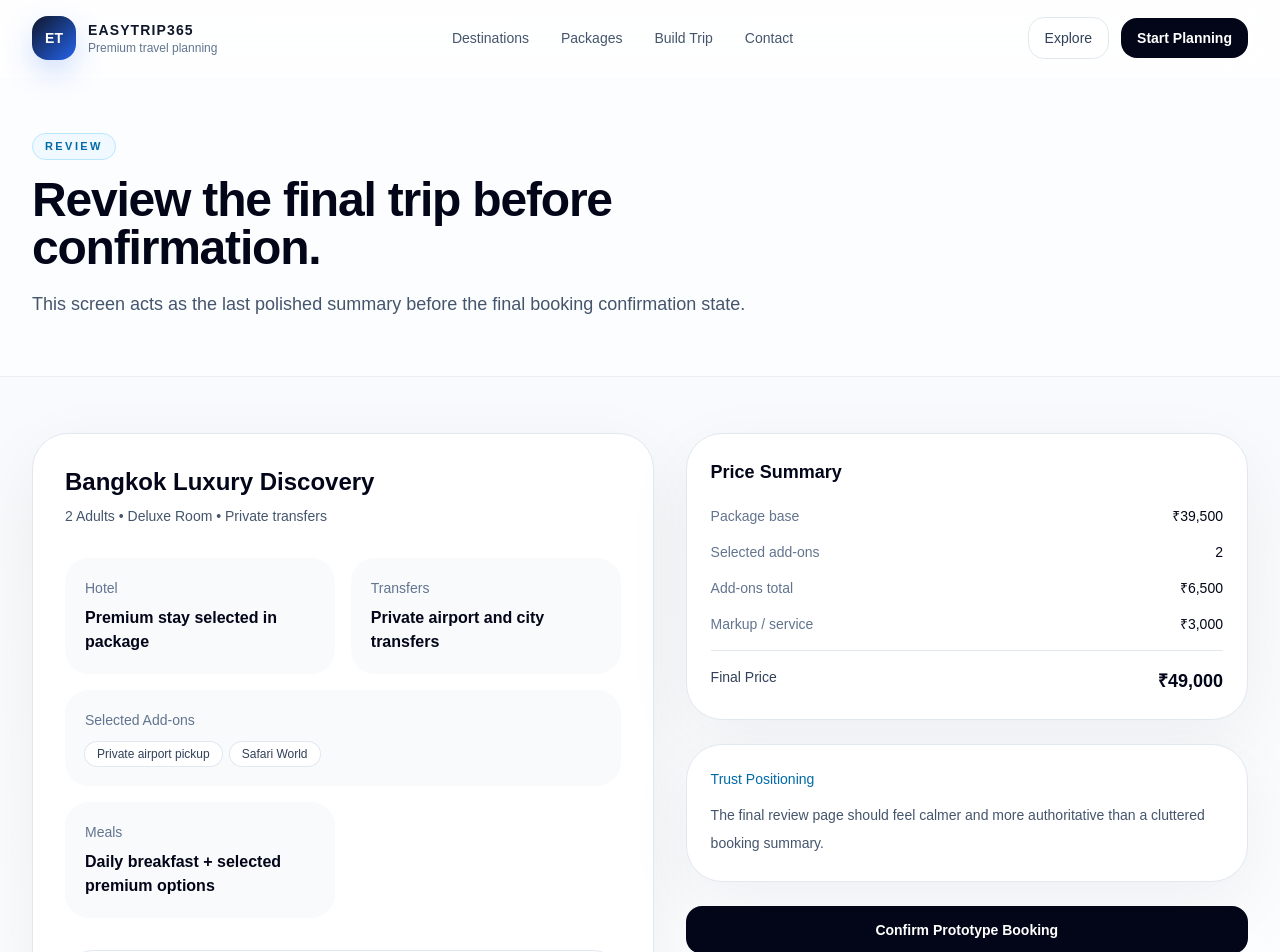
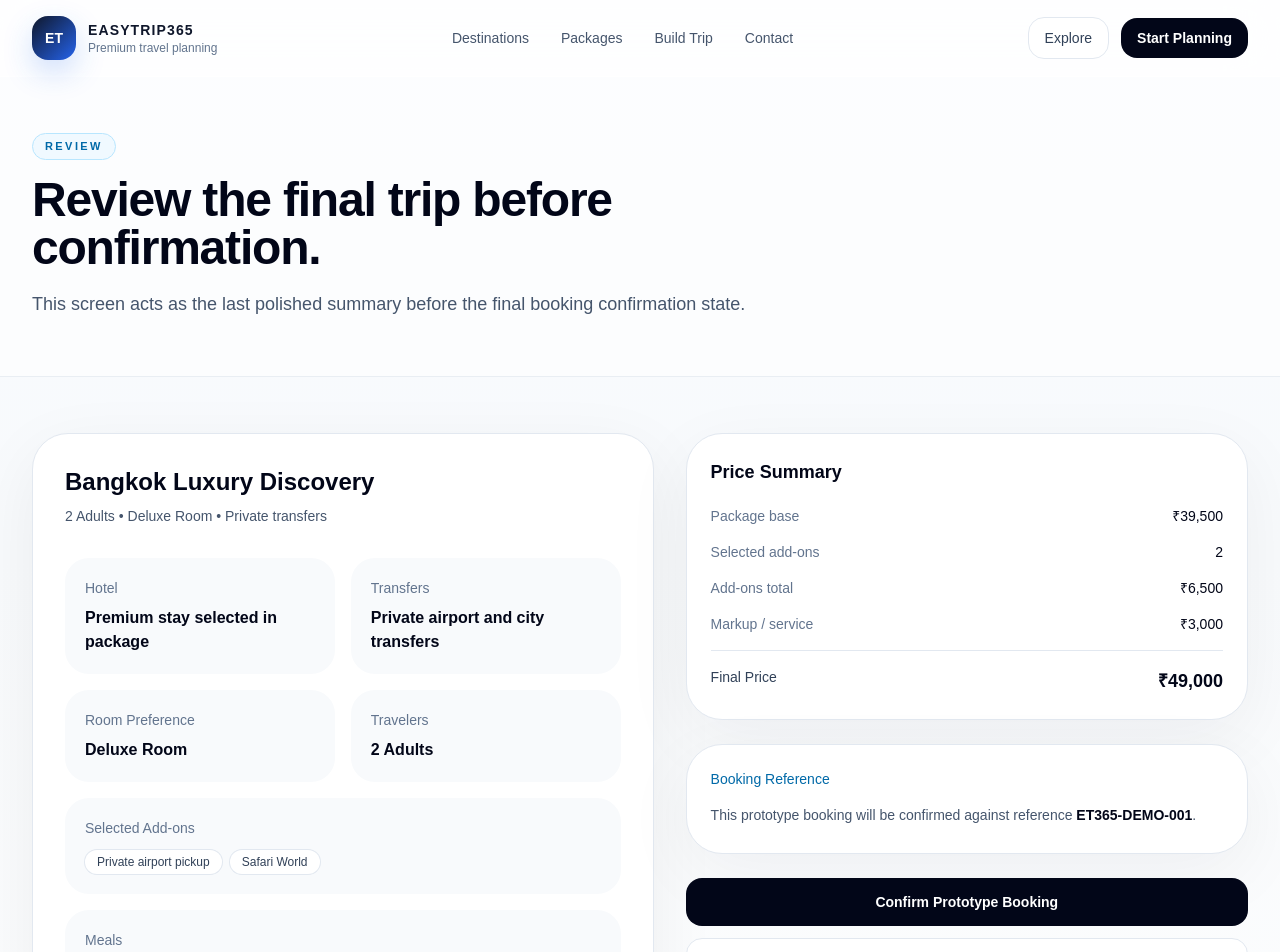
Before and after one commit to Junaid-A/EasyTrip, a Next.js app: page /review in a window 1280 px wide. Shown: the top 952 px of the page. Built offline with nearby package versions, Linux system fonts and the light colour scheme.

Commit message:
fix: align customize review and confirmation summary

```diff
--- a/src/app/(public)/confirmation/[bookingId]/page.tsx
+++ b/src/app/(public)/confirmation/[bookingId]/page.tsx
@@ -96,9 +96,23 @@ export default function ConfirmationPage() {
               </div>
 
               <div className="rounded-[24px] bg-white p-5 ring-1 ring-slate-200">
+                <p className="text-sm text-slate-500">Package Base</p>
+                <p className="mt-2 font-semibold text-slate-950">
+                  ₹{selectedPackagePrice.toLocaleString("en-IN")}
+                </p>
+              </div>
+
+              <div className="rounded-[24px] bg-white p-5 ring-1 ring-slate-200">
                 <p className="text-sm text-slate-500">Add-ons Total</p>
                 <p className="mt-2 font-semibold text-slate-950">
                   ₹{addOnsTotal.toLocaleString("en-IN")}
+                </p>
+              </div>
+
+              <div className="rounded-[24px] bg-white p-5 ring-1 ring-slate-200">
+                <p className="text-sm text-slate-500">Markup / Service</p>
+                <p className="mt-2 font-semibold text-slate-950">
+                  ₹{serviceFee.toLocaleString("en-IN")}
                 </p>
               </div>
 
@@ -118,6 +132,7 @@ export default function ConfirmationPage() {
             >
               Go to Home
             </Link>
+
             <Link
               href="/trip-builder"
               className="inline-flex items-center justify-center rounded-2xl border border-slate-200 bg-white px-6 py-3.5 text-sm font-semibold text-slate-800 transition hover:bg-slate-50"
--- a/src/app/(public)/customize/page.tsx
+++ b/src/app/(public)/customize/page.tsx
@@ -25,13 +25,14 @@ export default function CustomizePage() {
   );
   const selectedAddOns = useTripBuilderStore((state) => state.selectedAddOns);
   const roomPreference = useTripBuilderStore((state) => state.roomPreference);
+  const serviceFee = useTripBuilderStore((state) => state.serviceFee);
   const toggleAddOn = useTripBuilderStore((state) => state.toggleAddOn);
   const setRoomPreference = useTripBuilderStore(
     (state) => state.setRoomPreference
   );
 
   const addOnsTotal = selectedAddOns.length * 3250;
-  const total = selectedPackagePrice + addOnsTotal;
+  const total = selectedPackagePrice + addOnsTotal + serviceFee;
 
   return (
     <div className="min-h-screen bg-[linear-gradient(180deg,#f8fbff_0%,#f8fafc_35%,#ffffff_100%)]">
@@ -149,6 +150,12 @@ export default function CustomizePage() {
                       ₹{addOnsTotal.toLocaleString("en-IN")}
                     </span>
                   </div>
+                  <div className="flex justify-between">
+                    <span className="text-slate-500">Markup / service</span>
+                    <span className="font-medium text-slate-950">
+                      ₹{serviceFee.toLocaleString("en-IN")}
+                    </span>
+                  </div>
                   <div className="flex justify-between border-t border-slate-200 pt-4">
                     <span className="text-slate-700">Total</span>
                     <span className="text-lg font-semibold text-slate-950">
--- a/src/app/(public)/review/page.tsx
+++ b/src/app/(public)/review/page.tsx
@@ -62,12 +62,30 @@ export default function ReviewPage() {
                     Premium stay selected in package
                   </p>
                 </div>
+
                 <div className="rounded-[24px] bg-slate-50 p-5">
                   <p className="text-sm font-medium text-slate-500">Transfers</p>
                   <p className="mt-2 font-semibold text-slate-950">
                     Private airport and city transfers
                   </p>
                 </div>
+
+                <div className="rounded-[24px] bg-slate-50 p-5">
+                  <p className="text-sm font-medium text-slate-500">
+                    Room Preference
+                  </p>
+                  <p className="mt-2 font-semibold text-slate-950">
+                    {roomPreference}
+                  </p>
+                </div>
+
+                <div className="rounded-[24px] bg-slate-50 p-5">
+                  <p className="text-sm font-medium text-slate-500">Travelers</p>
+                  <p className="mt-2 font-semibold text-slate-950">
+                    {adults} Adults
+                  </p>
+                </div>
+
                 <div className="rounded-[24px] bg-slate-50 p-5 sm:col-span-2">
                   <p className="text-sm font-medium text-slate-500">
                     Selected Add-ons
@@ -89,7 +107,8 @@ export default function ReviewPage() {
                     )}
                   </div>
                 </div>
-                <div className="rounded-[24px] bg-slate-50 p-5">
+
+                <div className="rounded-[24px] bg-slate-50 p-5 sm:col-span-2">
                   <p className="text-sm font-medium text-slate-500">Meals</p>
                   <p className="mt-2 font-semibold text-slate-950">
                     Daily breakfast + selected premium options
@@ -121,24 +140,28 @@ export default function ReviewPage() {
                       ₹{selectedPackagePrice.toLocaleString("en-IN")}
                     </span>
                   </div>
+
                   <div className="flex justify-between">
                     <span className="text-slate-500">Selected add-ons</span>
                     <span className="font-medium text-slate-950">
                       {selectedAddOns.length}
                     </span>
                   </div>
+
                   <div className="flex justify-between">
                     <span className="text-slate-500">Add-ons total</span>
                     <span className="font-medium text-slate-950">
                       ₹{addOnsTotal.toLocaleString("en-IN")}
                     </span>
                   </div>
+
                   <div className="flex justify-between">
                     <span className="text-slate-500">Markup / service</span>
                     <span className="font-medium text-slate-950">
                       ₹{serviceFee.toLocaleString("en-IN")}
                     </span>
                   </div>
+
                   <div className="flex justify-between border-t border-slate-200 pt-4">
                     <span className="text-slate-700">Final Price</span>
                     <span className="text-lg font-semibold text-slate-950">
@@ -150,11 +173,11 @@ export default function ReviewPage() {
 
               <div className="rounded-[36px] border border-slate-200 bg-white p-6 shadow-[0_20px_70px_rgba(15,23,42,0.05)]">
                 <p className="text-sm font-medium text-sky-700">
-                  Trust Positioning
+                  Booking Reference
                 </p>
                 <p className="mt-3 text-sm leading-7 text-slate-600">
-                  The final review page should feel calmer and more authoritative
-                  than a cluttered booking summary.
+                  This prototype booking will be confirmed against reference{" "}
+                  <span className="font-semibold text-slate-950">{bookingId}</span>.
                 </p>
               </div>
 
@@ -165,6 +188,7 @@ export default function ReviewPage() {
                 >
                   Confirm Prototype Booking
                 </Link>
+
                 <Link
                   href="/customize"
                   className="inline-flex items-center justify-center rounded-2xl border border-slate-200 bg-white px-5 py-3.5 text-sm font-semibold text-slate-800 transition hover:bg-slate-50"
```
